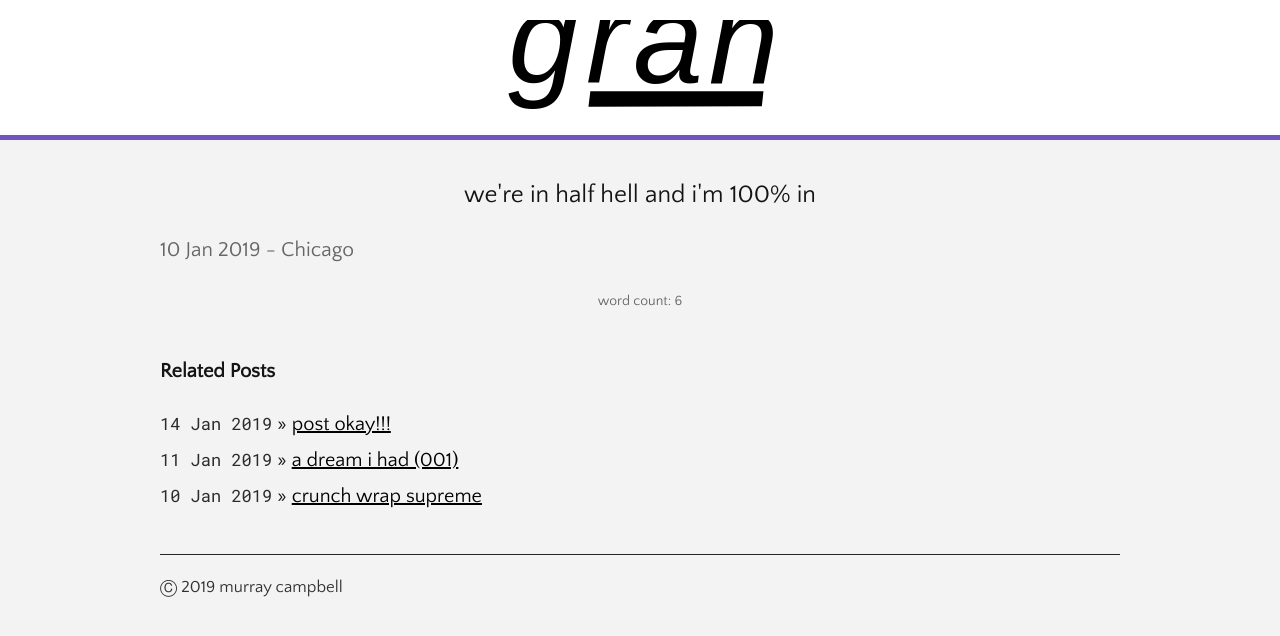
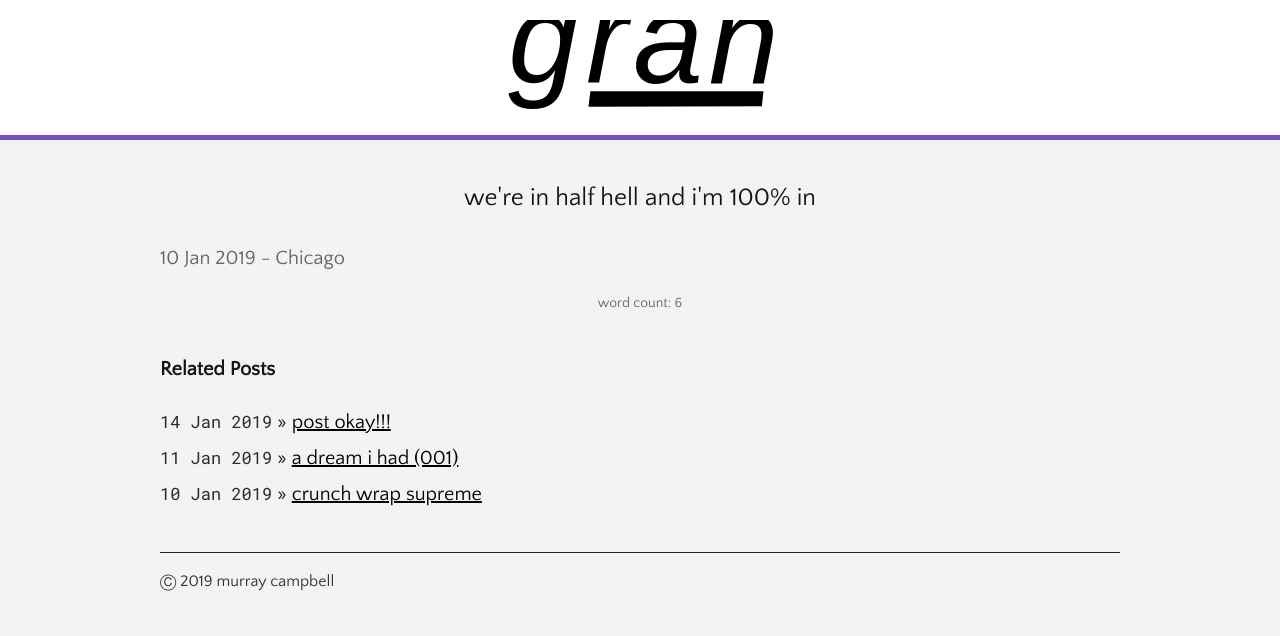
Before and after one commit to campmara/gran, a Jekyll site: the page built from _posts/2018-11-30-test.md, in a window 1280 px wide. Shown: the top 636 px of the page. Built offline with Jekyll 4.4.1, drawn with Linux system fonts in a browser that asks for light colours.

Commit message:
Update screen.css

```diff
--- a/assets/css/screen.css
+++ b/assets/css/screen.css
@@ -34,7 +34,7 @@
 
 p {
   margin: 1em 0;
-  font-size: 105%;
+  line-height: 1.5;
 }
 
 a {
```
